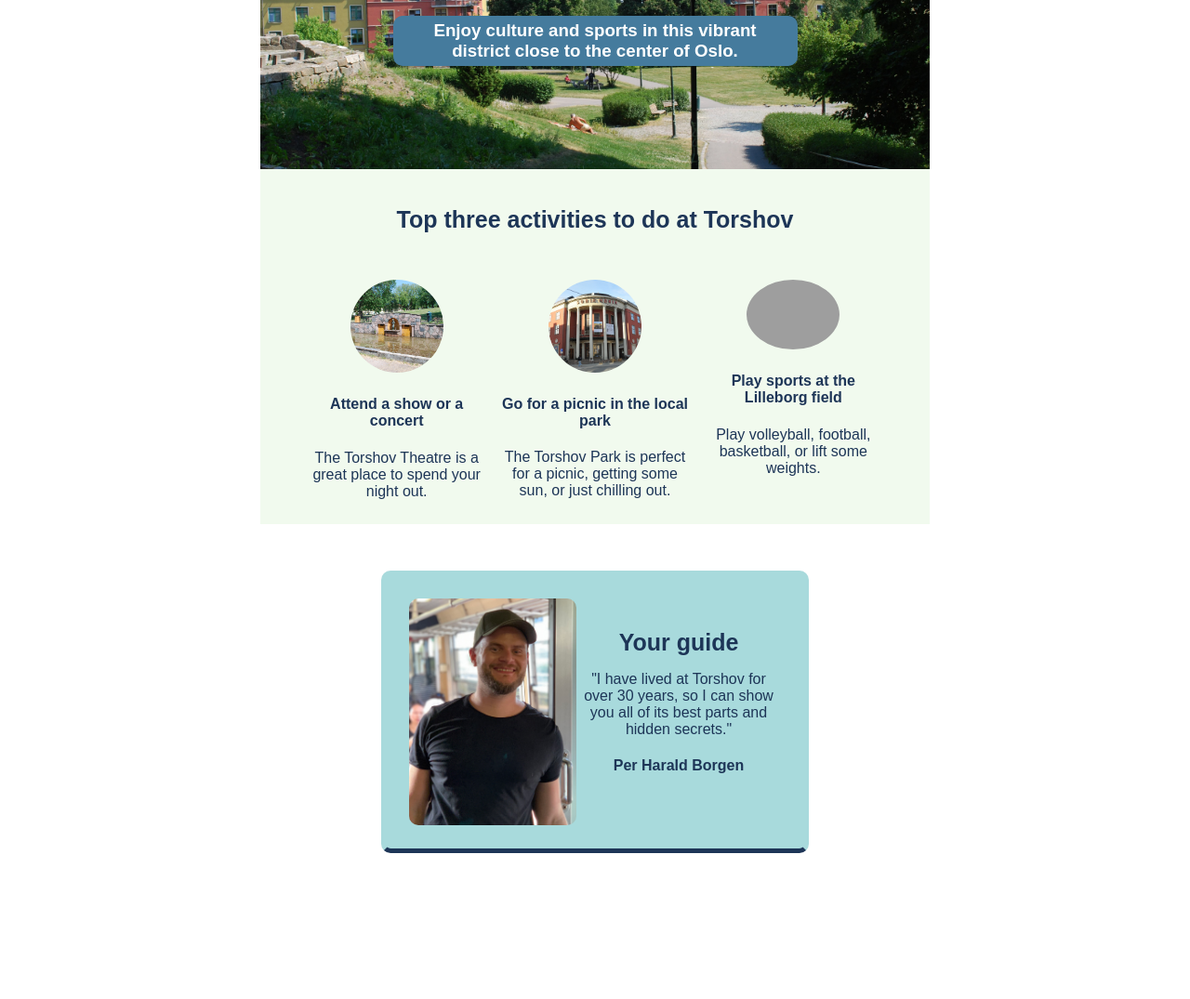
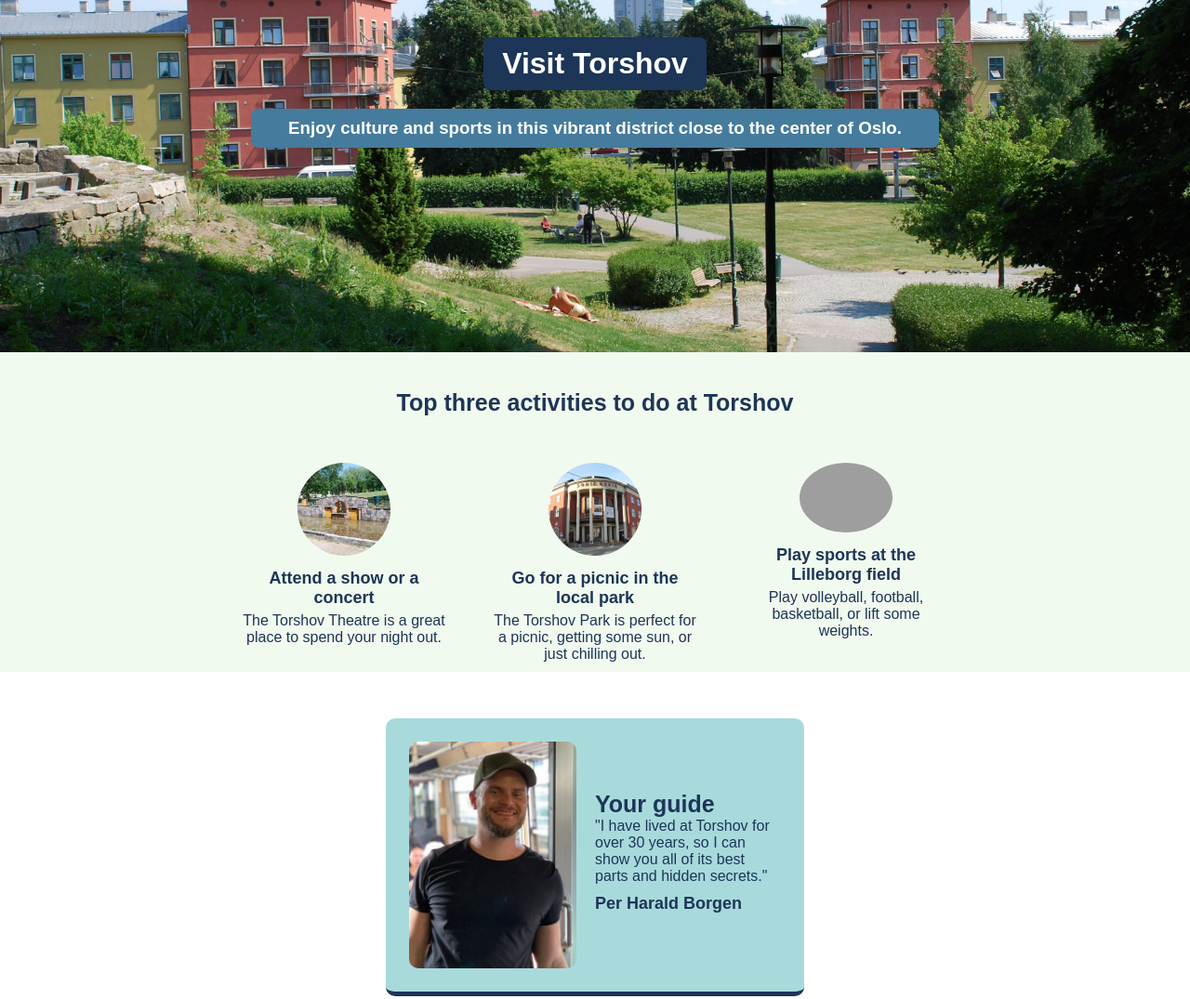
Before and after one commit to maxreveco/solo-project-hometown-page, a website built with Vite: page index.html in a window 1280 px wide. Shown: the part 161-1236 px from the top of the page at 93% size. Before the commit the page ends 1129 px from the top, so only its background shows below. Built offline with nearby package versions, Linux system fonts and the light colour scheme; grey boxes are pictures that could not be loaded.

Commit message:
Update styles.css

```diff
--- a/styles.css
+++ b/styles.css
@@ -1,42 +1,75 @@
-/**
-Palette: https://scrimba.com/links/hometown-palette
-RED: #E63946
-LIGHT: #F1FAEE
-AQUA: #A8DADC
-LIGHT BLUE: #457B9D
-DARK BLUE: #1D3557
+/* General Styles */
+* {
 
-*/
+    margin: 0;
+    padding: 0;
+}
 
 body {
-    margin: 0 auto;
-    width: 720px;
     font-family: Arial, Helvetica, sans-serif;
     text-align: center;
+    color: #1D3557;
 }
 
-h1,
-h2 {
-    border-radius: 10px;
-    padding: 5px 20px;
-    margin: 10px;
-}
-
+/* Headings */
 h1 {
     font-size: 32px;
     background-color: #1D3557;
+    color: #fff;
+    padding: 10px 20px;
+    border-radius: 8px;
+    display: inline-block;
 }
 
 h2 {
     font-size: 18.72px;
-    width: 355px;
     background-color: #457B9D;
-    padding: 5px 40px;
+    color: #fff;
+    padding: 10px 40px;
+    border-radius: 8px;
+    display: inline-block;
+    margin: 20px auto;
 }
 
 h3 {
     font-size: 25px;
-    margin: 0;
+    margin-bottom: 20px;
+}
+
+h4 {
+    font-size: 18px;
+    margin: 10px 0 5px;
+}
+
+/* Hero Section */
+.hero-section {
+    background: url('images/torshov.jpg') center/cover no-repeat;
+    height: 500px;
+    display: flex;
+    flex-direction: column;
+    justify-content: center;
+    align-items: center;
+    color: #fff;
+    padding: 20px;
+}
+
+/* Activities Section */
+.activities-section {
+    background-color: #F1FAEE;
+    padding: 40px 20px 10px;
+}
+
+.activities-container {
+    display: flex;
+    flex-wrap: wrap;
+    justify-content: center;
+    gap: 50px;
+    margin-top: 50px;
+}
+
+.activity {
+    width: 220px;
+    text-align: center;
 }
 
 .activity-img {
@@ -44,50 +77,39 @@ h3 {
     border-radius: 50%;
 }
 
-.hero-section {
-    display: flex;
-    flex-direction: column;
-    justify-content: center;
-    align-items: center;
-    height: 343px;
-    margin: 0 auto;
-    color: #fff;
-    background: url('images/torshov.jpg') center/cover no-repeat;
-}
-
-.activities-section {
-    padding: 40px 40px 10px;
-    background-color: #F1FAEE;
-    color: #1D3557;
-}
-
-.activities-container {
-    display: flex;
-    justify-content: space-around;
-    flex-direction: row;
-    margin-top: 50px;
-}
-
-.activity {
-    width: 204px;
-}
-
+/* Guide Section */
 .guide-section {
     display: flex;
     flex-direction: row;
     justify-content: center;
     align-items: center;
-    width: 400px;
-    margin: 50px auto;
+    flex-wrap: wrap;
+    margin: 50px 20px;
     padding: 25px;
-    color: #1D3557;
     background-color: #A8DADC;
-    border: 5px solid transparent;
-    border-bottom-color: #1D3557;
+    border-bottom: 5px solid #1D3557;
     border-radius: 10px;
+    max-width: 400px;
+    margin-left: auto;
+    margin-right: auto;
+    text-align: left;
+    gap: 20px;
 }
 
 .guide-section-img {
     width: 180px;
     border-radius: 10px;
 }
+
+.guide-section-info {
+    flex: 1;
+    min-width: 200px;
+}
+
+.guide-section-info h3 {
+    margin: 0;
+}
+
+.guide-section-info h4 {
+    margin-top: 10px;
+}
```
